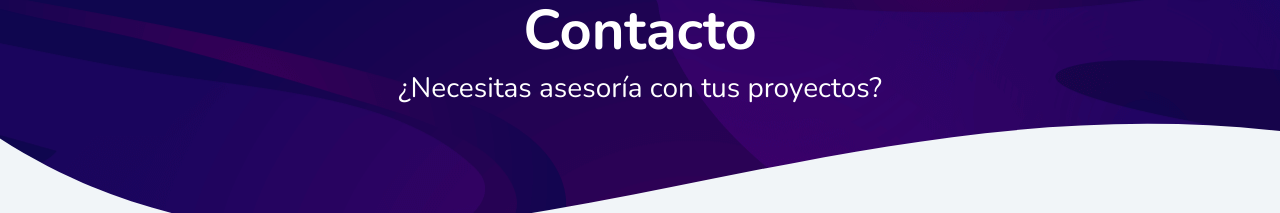
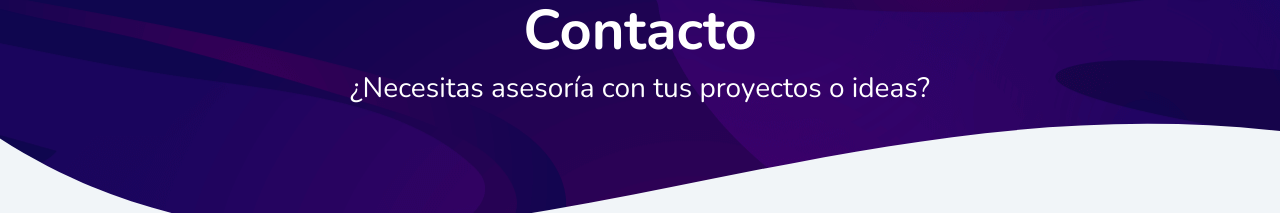
Before and after one commit to angienaveaj/webangie, a plain HTML site: page contacto.html in a window 1280 px wide. Shown: the part 68-281 px from the top of the page. Drawn offline with nearby package versions, Linux system fonts and the light colour scheme.

Commit message:
add commit

```diff
--- a/contacto.html
+++ b/contacto.html
@@ -39,7 +39,7 @@
                 <div class="textos-header col-md-12 text-center">
                     <hgroup>
                         <h1 class="display-4 titulo-banner">Contacto</h1>
-                        <h3>¿Necesitas asesoría con tus proyectos?</h3>
+                        <h3>¿Necesitas asesoría con tus proyectos o ideas?</h3>
                     </hgroup>
                 </div>
             </header>
```
Also changed, not shown: portafolio.html (+2 -1 lines).
